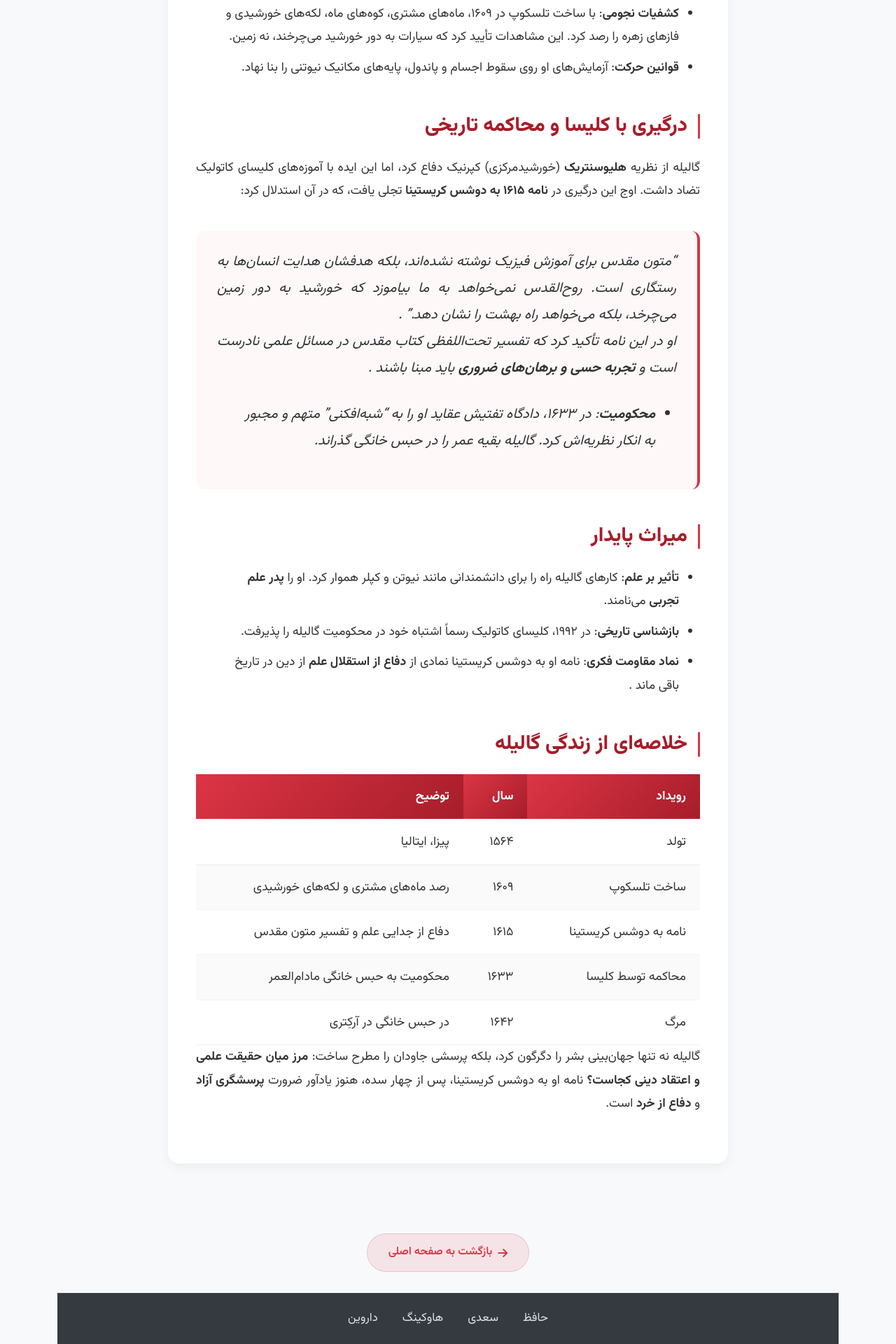
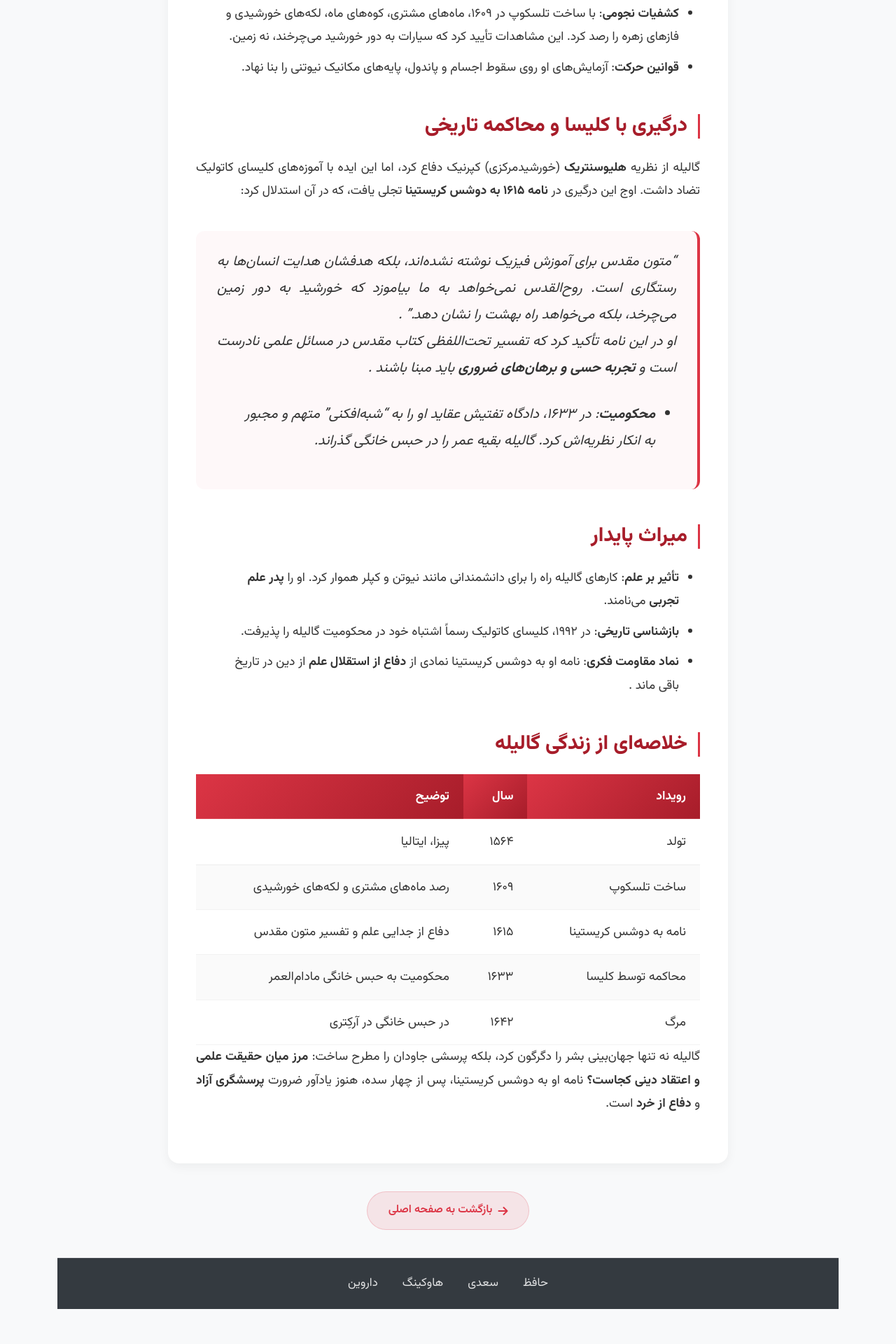
Before and after one commit to darkblog/darkblog.github.io, a Jekyll site: the page built from _posts/2025-7-5-68.md, in a window 1280 px wide. Shown: the part 685-2605 px from the top of the page at 70% size. Built offline with Jekyll 4.4.1, drawn with Linux system fonts in a browser that asks for light colours; after the commit the page ends 2555 px from its top, so only the background shows below that.

Commit message:
Update post.html

```diff
--- a/_layouts/post.html
+++ b/_layouts/post.html
@@ -238,7 +238,7 @@
 
         .post-container {
             max-width: 800px;
-            margin: 0 auto 60px;
+            margin: 0 auto;
             background-color: var(--card-bg);
             border-radius: 16px;
             box-shadow: 0 5px 15px rgba(0, 0, 0, 0.05);
@@ -384,7 +384,6 @@
             justify-content: center;
             color: var(--primary-color);
             font-weight: 600;
-            margin: 40px auto 0;
             text-decoration: none;
             transition: all 0.3s ease;
             padding: 12px 30px;
@@ -407,6 +406,17 @@
 
         .back-to-home:hover i {
             transform: translateX(5px);
+        }
+
+        .button-spacer {
+            display: flex;
+            justify-content: center;
+            align-items: center;
+            margin: 2.5rem 0;
+        }
+
+        .button-spacer + .simple-footer {
+            margin-top: 0;
         }
 
         .footer-grid {
@@ -464,6 +474,10 @@
                 padding: 10px 15px;
                 font-size: 0.9rem;
             }
+
+            .button-spacer {
+                margin: 2rem 0;
+            }
         }
 
         @media (max-width: 576px) {
@@ -498,6 +512,10 @@
                 padding: 8px 12px;
                 font-size: 0.85rem;
             }
+
+            .button-spacer {
+                margin: 1.5rem 0;
+            }
         }
 
         @media (max-width: 480px) {
@@ -514,12 +532,20 @@
             .breadcrumb-nav .breadcrumb-item + .breadcrumb-item::before {
                 padding: 0 6px;
             }
+
+            .button-spacer {
+                margin: 1.2rem 0;
+            }
+
+            .back-to-home {
+                padding: 10px 25px;
+                font-size: 0.95rem;
+            }
         }
 
         .simple-footer {
             background-color: #343a40;
             padding: 15px 0;
-            margin-top: 30px;
             border-top: 1px solid rgba(255, 255, 255, 0.1);
         }
 
@@ -592,7 +618,7 @@
     </nav>
 
     <main class="container" role="main">
-        <article class="post-container" itemscope itemtype="https://schema.org/Article">
+        <article class="post-container" itemscope itemtype="https://chema.org/Article">
             <div class="post-content" itemprop="articleBody">
                 {{ content }}
 
@@ -601,14 +627,14 @@
                     "{{ page.quote }}"
                 </blockquote>
                 {% endif %}
-            </article>
+            </div>
+        </article>
 
-            <div class="text-center mt-5">
-                <a href="https://indexes.ir" class="back-to-home" aria-label="بازگشت به صفحه اصلی">
-                    <i class="fas fa-arrow-right"></i>
-                    بازگشت به صفحه اصلی
-                </a>
-            </div>
+        <div class="button-spacer">
+            <a href="https://indexes.ir" class="back-to-home" aria-label="بازگشت به صفحه اصلی">
+                <i class="fas fa-arrow-right"></i>
+                بازگشت به صفحه اصلی
+            </a>
         </div>
 
         <footer class="simple-footer" role="contentinfo">
```
